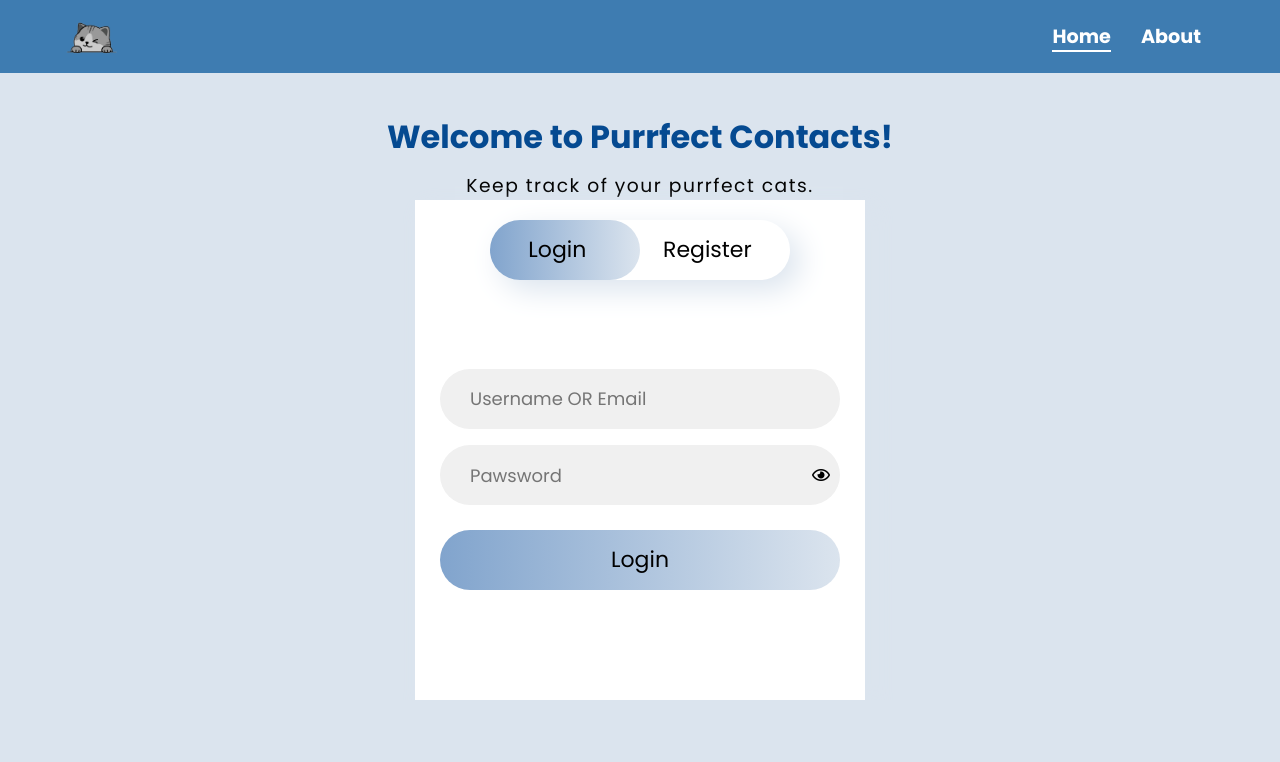
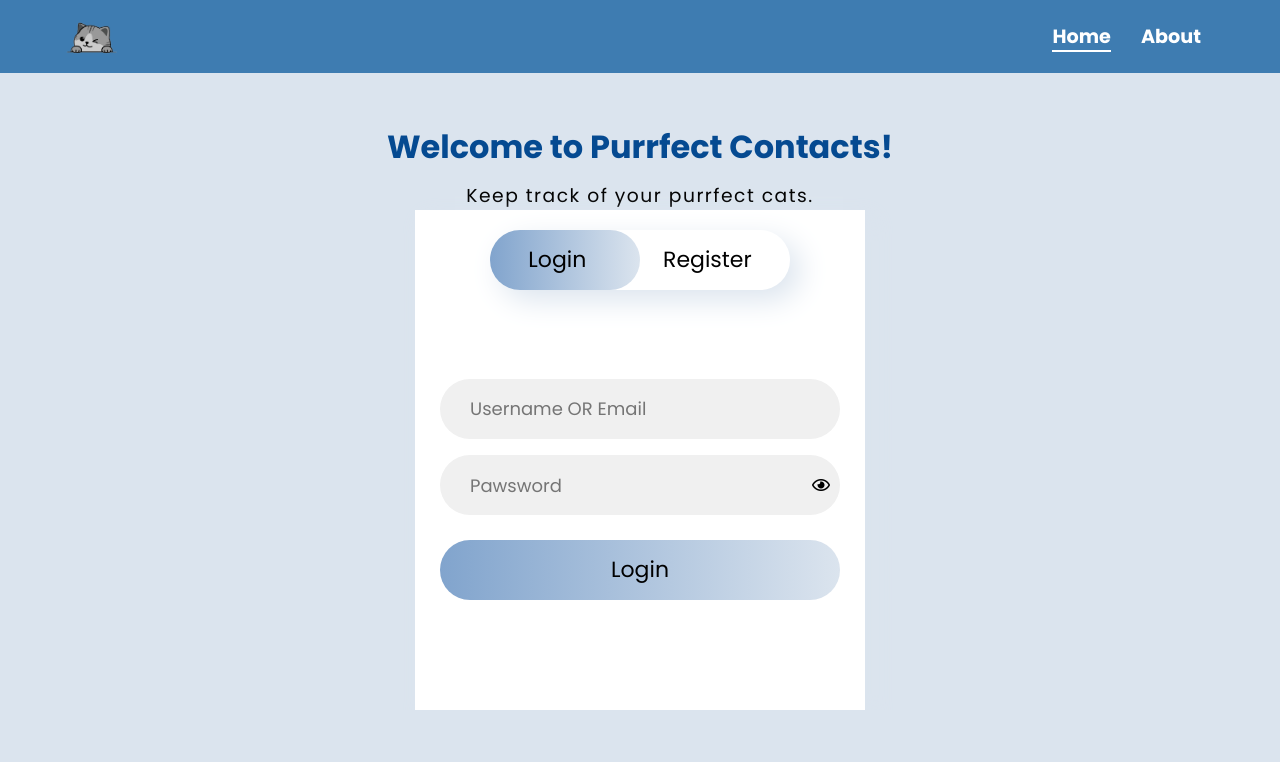
Before and after one commit to parkerblume/PurrfectContacts, a PHP site: page / in a window 1280 px wide. Shown: the top 762 px of the page. Run offline with PHP 8.4, Linux system fonts and the light colour scheme; some libraries are stand-ins or nearby versions.

Commit message:
fixed some more formatting problems

```diff
--- a/contacts.html
+++ b/contacts.html
@@ -3,11 +3,11 @@
 
 <head>
     <title>Purrfect Contacts: Contact Page</title>
+	<link href="https://cdn.jsdelivr.net/npm/bootstrap@5.3.2/dist/css/bootstrap.min.css" rel="stylesheet" integrity="sha384-T3c6CoIi6uLrA9TneNEoa7RxnatzjcDSCmG1MXxSR1GAsXEV/Dwwykc2MPK8M2HN" crossorigin="anonymous">
     <link href="css/styles.css" rel="stylesheet">
     <link href="css/contacts.css" rel="stylesheet">
     <link href="images/" rel="images">
     <link href="https://fonts.googleapis.com/css?family=Ubuntu" rel="stylesheet">
-    <link href="https://cdn.jsdelivr.net/npm/bootstrap@5.3.2/dist/css/bootstrap.min.css" rel="stylesheet" integrity="sha384-T3c6CoIi6uLrA9TneNEoa7RxnatzjcDSCmG1MXxSR1GAsXEV/Dwwykc2MPK8M2HN" crossorigin="anonymous">
     <script type="text/javascript" src="js/loggedIn.js"></script>
     <meta charset="UTF-8">
     <meta name="viewport"
--- a/css/contacts.css
+++ b/css/contacts.css
@@ -10,7 +10,7 @@
 body{
     background: -webkit-linear-gradient(left, #81a4cd, #dbe4ee);
     background: linear-gradient(to right, #81a4cd, #dbe4ee);
-    font-family: 'Roboto', sans-serif;
+    font-family: 'Poppins', sans-serif;
   }
 
 /*Contact CSS */
--- a/css/navbar.css
+++ b/css/navbar.css
@@ -10,6 +10,7 @@
 	background-color: var(--primary-color);
 	color: #fff;
 	width: 100%;
+    font-size: medium;
 }
 
 .navbar-container {
--- a/css/styles.css
+++ b/css/styles.css
@@ -22,7 +22,6 @@ body {
 	align-items: center;
 	flex-direction: column;
 	overflow:hidden;
-	gap: 30px;
 	background-color: var(--accent-color);
 }
 
@@ -46,11 +45,12 @@ header {
 
 .content-container {
 	width: 100%;
-	overflow:hidden;
+	overflow:scroll;
 	display: inherit;
 	flex-direction: column;
 	align-items: center;
 	justify-content: center;
+	margin-top:40px;
 }
 
 .heading {
```
